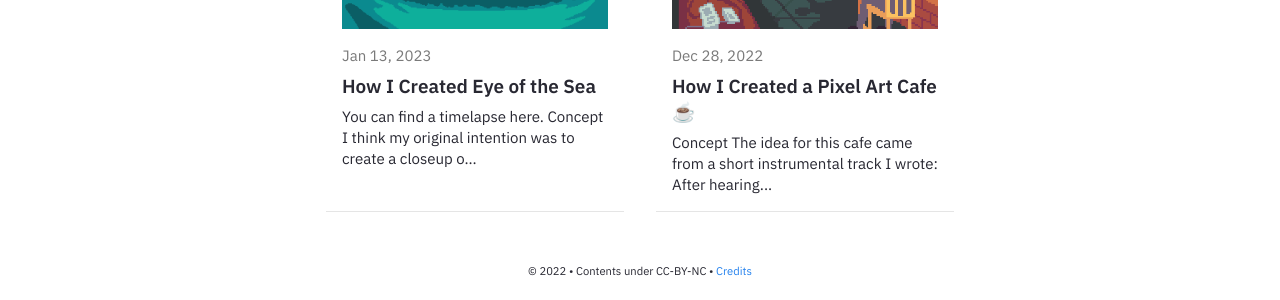
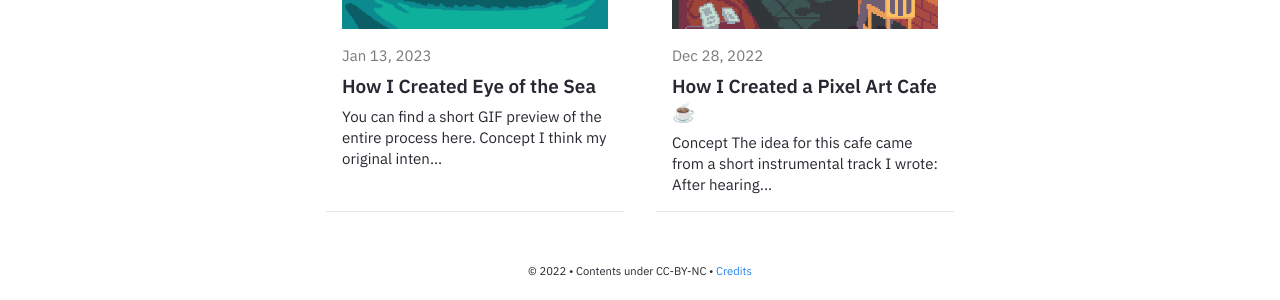
Before and after one commit to ricedust/ricedust.github.io, a Jekyll site: the page built from pages/notes.md, in a window 1280 px wide. Shown: the part 480-780 px from the top of the page. Built offline with Jekyll 4.4.1, drawn with Linux system fonts in a browser that asks for light colours.

Commit message:
minor edits

```diff
--- a/_notes/Public/How I Created Eye of the Sea.md
+++ b/_notes/Public/How I Created Eye of the Sea.md
@@ -6,7 +6,7 @@ image: /assets/img/eye-of-the-sea-v6.png
 ---
 
 ![](/assets/img/eye-of-the-sea-v6.png)
->You can find a timelapse [here](#timelapse).
+>You can find a short GIF preview of the entire process [here](#tldr).
 
 ### Concept
 
@@ -81,7 +81,7 @@ This was part of an effort to become more comfortable drawing human features, as
 
 On the art as a whole, it’s meant to tell a story through framing, perspective, and color. For me personally, the blue evokes a feeling of sereneness and acceptance. If I look at it for long enough, I can almost see the rest of the face beyond the canvas.
 
-### Timelapse
+### TL;DR
 
 ![](/assets/img/eye-of-the-sea-process.gif)
 
```
